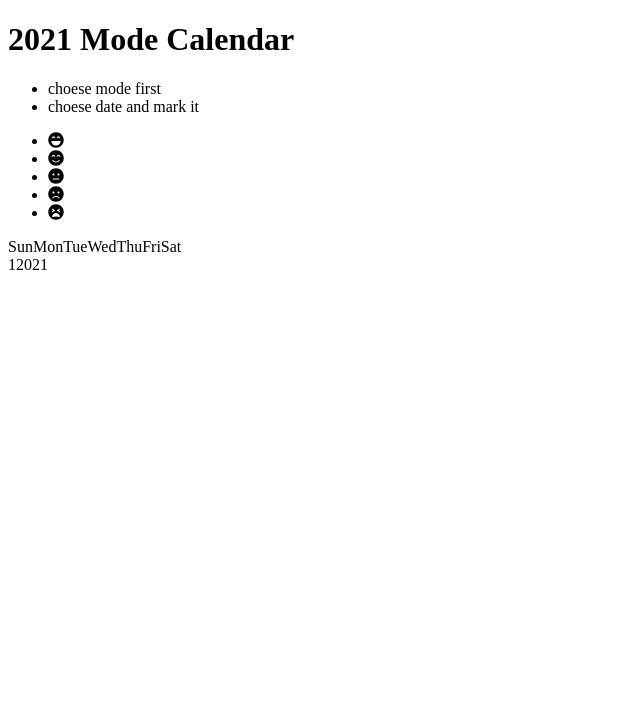
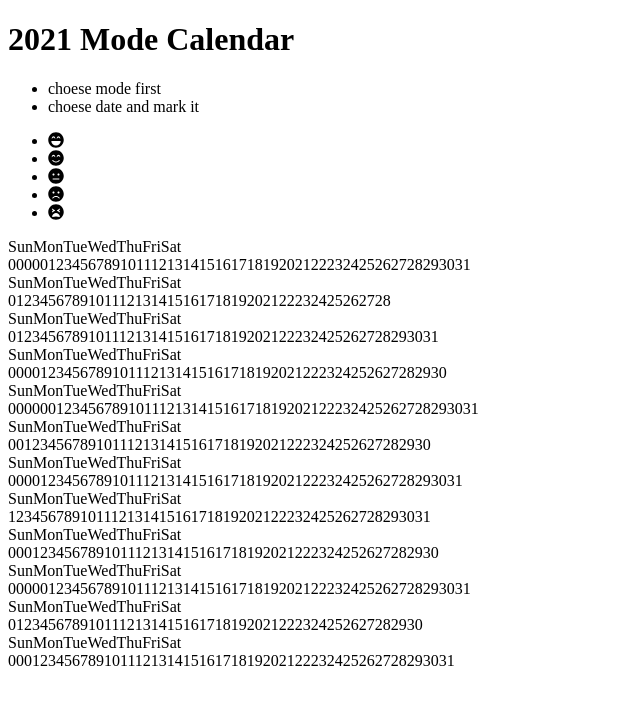
Before and after one commit to wenyo/100DaysChallenge, a React (Create React App) app in the folder 002day/: page / in a window 1280 px wide. Shown: the top 704 px of the page, without its empty margins (0-640 px from the left). Built offline with nearby package versions, Linux system fonts and the light colour scheme; the HTML template or start-up script is replaced by a standard one.

Commit message:
:construction: add markMode on date

```diff
--- a/002day/src/component/Calendar/Date.js
+++ b/002day/src/component/Calendar/Date.js
@@ -1,15 +1,53 @@
 import React from 'react';
 import context from '../../context/Context';
-
+import moment from 'moment';
+import DateItem from './DateItem';
 class Date extends React.Component {
     constructor(props) {
-        super();
+        super(props);
+        this.state = {
+            iDay: 0,
+            iDateNum: 0,
+            month: props.month,
+        };
     }
 
     static contextType = context;
 
+    componentDidMount() {
+        this.getFirstWeekDay();
+        this.getMonthDate();
+    }
+
+    getFirstWeekDay() {
+        const date = `${this.context.sNowYear}/${this.state.month}/1`;
+        const iDay = moment(date).day();
+        this.setState({
+            iDay: iDay,
+        });
+    }
+
+    getMonthDate() {
+        const date = `${this.context.sNowYear}/${this.state.month }/1`;
+        let iDateNum = moment(date).add('1', 'month').subtract('1', 'days').date();
+        this.setState({
+            iDateNum: iDateNum,
+        });
+    }
+
     render() {
-        return <div>{this.props.month}{this.context.sNowYear}</div>;
+        const { iDay, iDateNum } = this.state;
+        return (
+            <div>
+                {
+                    Array.from(Array(iDay)).map((x) => {
+                        return <span>0</span>;
+                    })}
+                {Array.from(Array(iDateNum)).map((x, idx) => {
+                    return <DateItem date={idx + 1} />;
+                })}
+            </div>
+        );
     }
 }
 
--- /dev/null
+++ b/002day/src/component/Calendar/DateItem.js
@@ -0,0 +1,20 @@
+import React, { useState, useContext } from 'react';
+import context from '../../context/Context';
+import { ICON_INFO } from '../../utils/Info';
+
+const DateItem = ({ date }) => {
+    const { iModeIdx } = useContext(context);
+    const [sClassName, setsClassName] = useState('');
+
+    const markMode = () => {
+        if (iModeIdx === -1) return;
+        setsClassName(ICON_INFO[iModeIdx].className);
+    };
+
+    return (
+        <span onClick={markMode} className={sClassName}>
+            {date}
+        </span>
+    );
+};
+export default DateItem;
--- a/002day/src/component/Calendar/index.js
+++ b/002day/src/component/Calendar/index.js
@@ -9,7 +9,11 @@ class Calendar extends React.Component {
     render() {
         return (
             <>
-                <Month month={1} />
+                {
+                    Array.from(Array(12)).map((x, idx)=>(
+                        <Month month={idx+1} />
+                    ))
+                }
             </>
         );
     }
```
